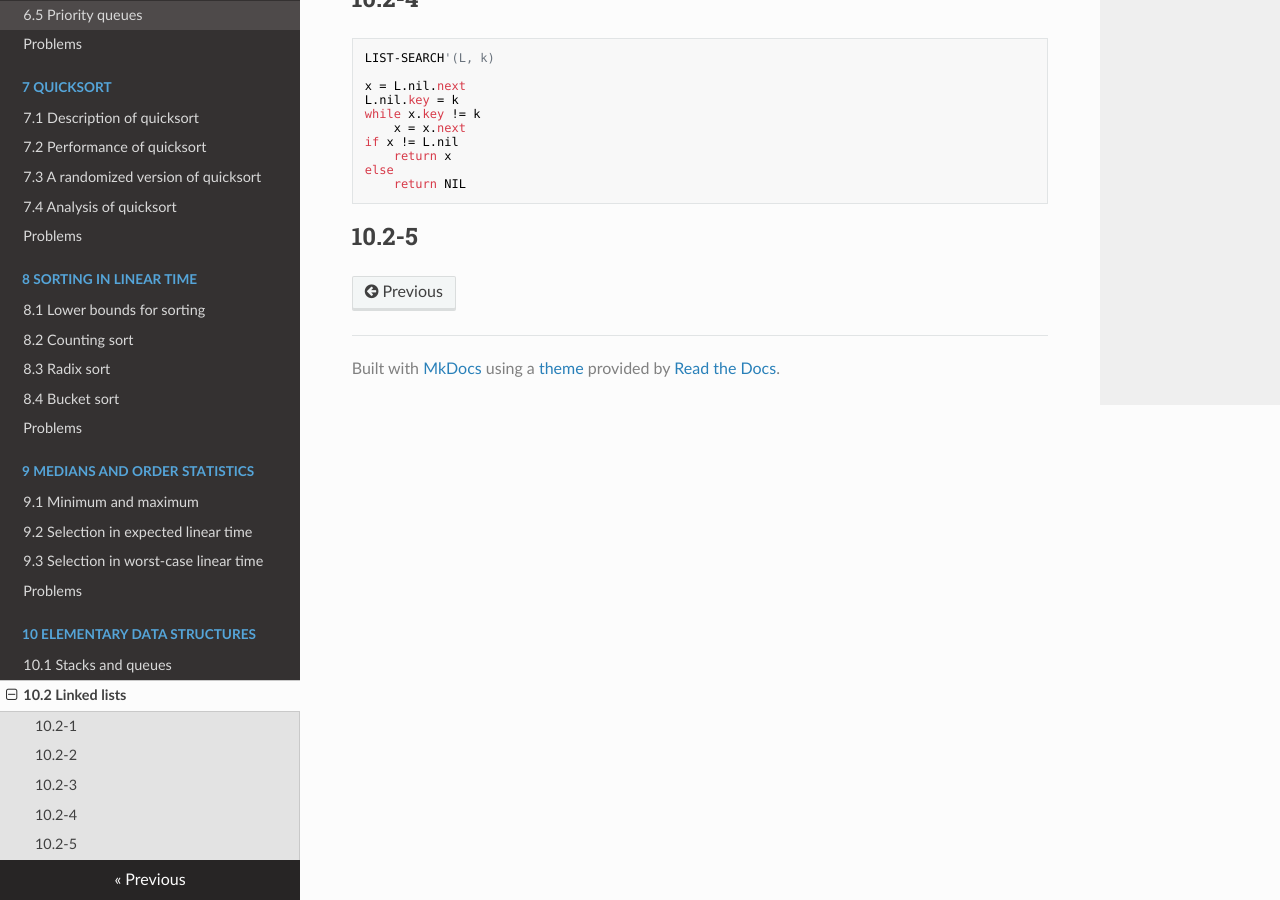
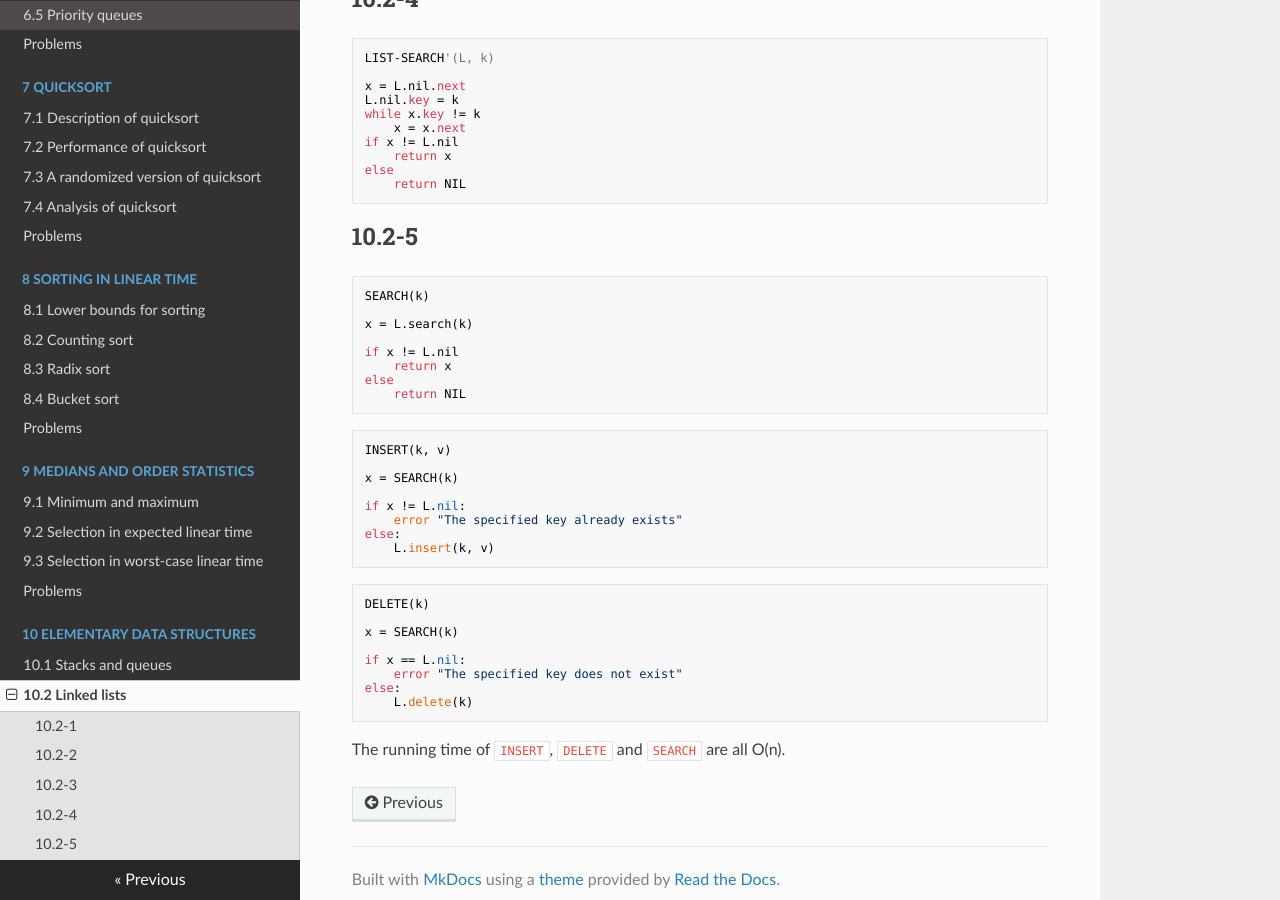
Before and after one commit to Frederick-S/Introduction-to-Algorithms-Notes, an MkDocs documentation site: the page built from docs/10-Elementary-Data-Structures/10.2-Linked-lists.md, in a window 1280 px wide and 900 px high, scrolled down 927 px. Built offline with MkDocs 1.6.1, drawn with Linux system fonts in a browser that asks for light colours; nearby versions of some CDN libraries; old or Windows-style settings are respelled for this version of MkDocs.

Commit message:
Update 10.2-5

````diff
--- a/docs/10-Elementary-Data-Structures/10.2-Linked-lists.md
+++ b/docs/10-Elementary-Data-Structures/10.2-Linked-lists.md
@@ -57,3 +57,37 @@ else
 ```
 
 ## 10.2-5
+```
+SEARCH(k)
+
+x = L.search(k)
+
+if x != L.nil
+    return x
+else
+    return NIL
+```
+
+```
+INSERT(k, v)
+
+x = SEARCH(k)
+
+if x != L.nil:
+    error "The specified key already exists"
+else:
+    L.insert(k, v)
+```
+
+```
+DELETE(k)
+
+x = SEARCH(k)
+
+if x == L.nil:
+    error "The specified key does not exist"
+else:
+    L.delete(k)
+```
+
+The running time of `INSERT`, `DELETE` and `SEARCH` are all O(n).
````
Also changed, not shown: 1 other file.
